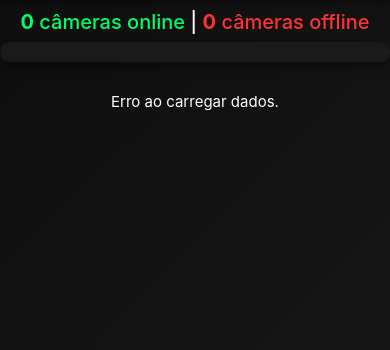
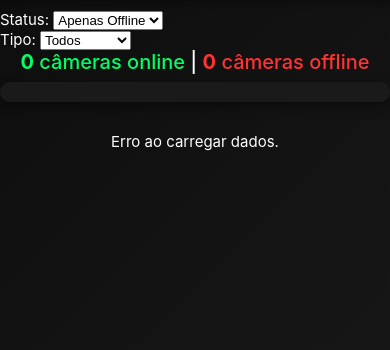
Before and after one commit to RouteDev0/Servidor_On_Off, a Flask app: template web/templates/index.html in a window 390 px wide. Shown: the part 111-461 px from the top of the page. Run offline with Flask 3, Linux system fonts and the light colour scheme; the template is opened without the code that fills it, so the values that code supplies are empty.

Commit message:
feat: implementar barras dinâmicas de status de câmeras
- Adicionar função updateCameraBars() para cálculo automático de porcentagens
- Garantir que barras verde + vermelha sempre somem 100%
- Definir largura fixa de 550px para a barra de status
- Melhorar responsividade das barras em diferentes telas

```diff
--- a/web/static/js/script.js
+++ b/web/static/js/script.js
@@ -25,19 +25,19 @@
   `
 }
 
+let dadosGlobais = null
+
 async function atualizarStatus() {
   try {
     const response = await fetch('/status')
     const data = await response.json()
-
-    const container = document.getElementById('container-condominios')
-    container.innerHTML = ''
-    container.classList.remove('loading')
+    dadosGlobais = data
 
     let totalOn = 0
     let totalOff = 0
 
-    for (const cameras of Object.values(data)) {
+    for (const condominioData of Object.values(data)) {
+      const cameras = condominioData.cameras || condominioData
       totalOn += cameras.filter((c) => c.status === 'ON').length
       totalOff += cameras.filter((c) => c.status === 'OFF').length
     }
@@ -49,9 +49,38 @@
     // Atualiza barras dinâmicas
     updateCameraBars(totalOn, totalOff)
 
+    // Renderiza com filtros aplicados
+    renderizarCondominios()
+  } catch (err) {
+    console.error('Erro ao buscar status:', err)
+    const container = document.getElementById('container-condominios')
+    container.innerHTML = 'Erro ao carregar dados.'
+    container.classList.remove('loading')
+  }
+}
+
+function renderizarCondominios() {
+  if (!dadosGlobais) return
+
+  const container = document.getElementById('container-condominios')
+  container.innerHTML = ''
+  container.classList.remove('loading')
+
+  // Verifica se os filtros existem antes de acessá-los
+  const statusFilterElement = document.getElementById('status-filter')
+  const typeFilterElement = document.getElementById('type-filter')
+
+  const statusFilter = statusFilterElement
+    ? statusFilterElement.value
+    : 'offline'
+  const typeFilter = typeFilterElement ? typeFilterElement.value : 'all'
+
   // Ordena condomínios: primeiro os com offline (por número decrescente), depois os sem offline
-    const condominiosOrdenados = Object.entries(data).sort(
-      ([nomeA, camerasA], [nomeB, camerasB]) => {
+  const condominiosOrdenados = Object.entries(dadosGlobais).sort(
+    ([nomeA, condominioDataA], [nomeB, condominioDataB]) => {
+      const camerasA = condominioDataA.cameras || condominioDataA
+      const camerasB = condominioDataB.cameras || condominioDataB
+
       const offA = camerasA.filter((c) => c.status === 'OFF').length
       const offB = camerasB.filter((c) => c.status === 'OFF').length
 
@@ -67,8 +96,32 @@
     }
   )
 
-    // Renderiza texto por condomínio
-    for (const [condominio, cameras] of condominiosOrdenados) {
+  // Renderiza condomínios com filtros aplicados
+  for (const [condominio, condominioData] of condominiosOrdenados) {
+    const cameras = condominioData.cameras || condominioData
+    const metadata = condominioData.metadata || {}
+
+    const on = cameras.filter((c) => c.status === 'ON').length
+    const off = cameras.length - on
+
+    // Filtro de tipo (baseado no código da empresa) - aplicado primeiro
+    if (typeFilter !== 'all') {
+      const codigoEmpresa = metadata.empresa
+
+      // Debug simplificado
+      const passa = codigoEmpresa?.toString() === typeFilter
+      console.log(
+        `${
+          passa ? '✅' : '❌'
+        } ${condominio} - Empresa: ${codigoEmpresa} (Filtro: ${typeFilter})`
+      )
+
+      if (codigoEmpresa?.toString() !== typeFilter) continue
+    }
+
+    // Filtro de status (aplicado após o filtro de tipo)
+    if (statusFilter === 'offline' && off === 0) continue
+
     const div = document.createElement('div')
     div.classList.add('condominio')
     div.addEventListener('click', () => {
@@ -76,9 +129,6 @@
         condominio
       )}?condominio=${encodeURIComponent(condominio)}`
     })
-
-      const on = cameras.filter((c) => c.status === 'ON').length
-      const off = cameras.length - on
 
     const h2 = document.createElement('h2')
     h2.textContent = condominio
@@ -93,15 +143,25 @@
 
     container.appendChild(div)
   }
-  } catch (err) {
-    console.error('Erro ao buscar status:', err)
-    const container = document.getElementById('container-condominios')
-    container.innerHTML = 'Erro ao carregar dados.'
-    container.classList.remove('loading')
-  }
 }
 document.addEventListener('DOMContentLoaded', () => {
-  // O nome do usuário já é renderizado pelo Jinja no HTML
+  // Event listeners para os filtros (só adiciona se existirem)
+  const statusFilter = document.getElementById('status-filter')
+  const typeFilter = document.getElementById('type-filter')
+
+  if (statusFilter) {
+    statusFilter.addEventListener('change', renderizarCondominios)
+  }
+
+  if (typeFilter) {
+    typeFilter.addEventListener('change', (e) => {
+      // Quando selecionar Usinas ou Corporativo, muda automaticamente para "Todos"
+      if (e.target.value !== 'all' && statusFilter) {
+        statusFilter.value = 'all'
+      }
+      renderizarCondominios()
+    })
+  }
 })
 
 atualizarStatus()
--- a/web/templates/index.html
+++ b/web/templates/index.html
@@ -24,6 +24,25 @@
         </div>
       </header>
       <main>
+        <!-- Filtros no topo direito -->
+        <div class="filters-container">
+          <div class="filter-group">
+            <label for="status-filter">Status:</label>
+            <select id="status-filter">
+              <option value="offline">Apenas Offline</option>
+              <option value="all">Todos</option>
+            </select>
+          </div>
+          <div class="filter-group">
+            <label for="type-filter">Tipo:</label>
+            <select id="type-filter">
+              <option value="all">Todos</option>
+              <option value="3">Usinas</option>
+              <option value="4">Corporativo</option>
+            </select>
+          </div>
+        </div>
+
         <div id="resumo-geral" class="resumo-geral">
           <span class="on"
             ><strong id="total-on">0</strong> câmeras online</span
@@ -33,9 +52,11 @@
             ><strong id="total-off">0</strong> câmeras offline</span
           >
         </div>
+
         <div class="chart-container">
           <div id="grafico-total"></div>
         </div>
+
         <div id="container-condominios" class="loading">
           🔄 Carregando status das câmeras...
         </div>
```
Lines whose indentation alone changed are shown as unchanged.
